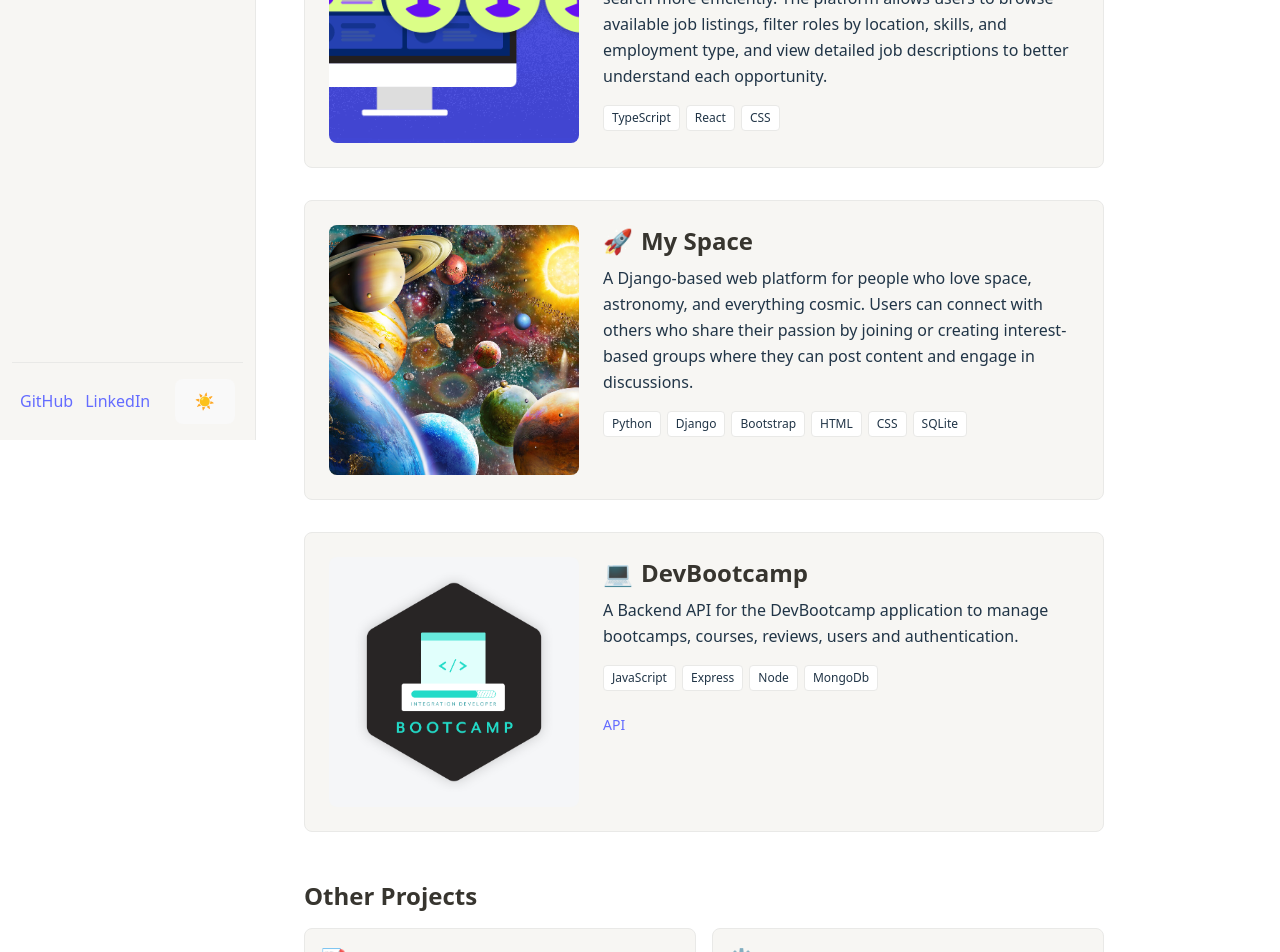
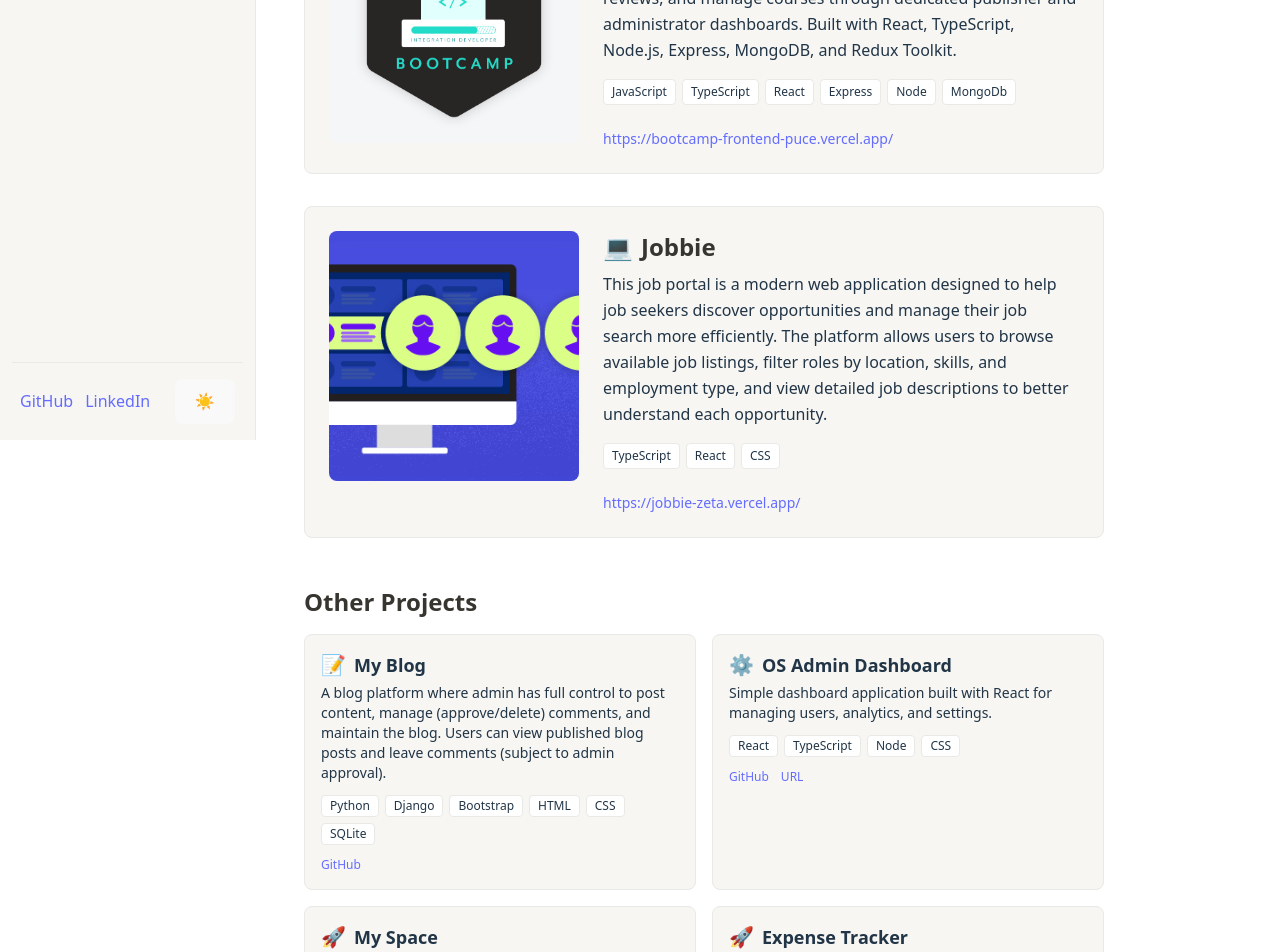
Before and after one commit to SodimuDemilade/my-portfolio, a React (Vite) app: page /project in a window 1280 px wide. Shown: the part 360-1312 px from the top of the page. Built offline with nearby package versions, Linux system fonts and the light colour scheme; what @ebay/nice-modal-react would draw is missing.

Commit message:
Added bootcamp frontend and java expense tracker

```diff
--- a/src/view/ProjectView.tsx
+++ b/src/view/ProjectView.tsx
@@ -19,31 +19,27 @@ export const ProjectView = () => {
                     <div className="space-y-8 pt-4">
                         <ProjectCard
                             emoji="💻"
+                            title="DevBootcamp"
+                            description="A full-stack bootcamp discovery platform that enables users to browse bootcamps, enroll in programs, save favorites, write reviews, and manage courses through dedicated publisher and administrator dashboards. Built with React, TypeScript, Node.js, Express, MongoDB, and Redux Toolkit."
+                            image="/images/bootcamp.png"
+                            gradient="from-red-400 to-pink-500 dark:from-red-500 dark:to-pink-600"
+                            tags={["JavaScript", "TypeScript", "React", "Express", "Node", "MongoDb"]}
+                            links={[
+                                {
+                                    label: "https://bootcamp-frontend-puce.vercel.app/",
+                                    url: "https://bootcamp-frontend-puce.vercel.app/"
+                                },
+                            ]}
+                        />
+                        <ProjectCard
+                            emoji="💻"
                             title="Jobbie"
                             description="This job portal is a modern web application designed to help job seekers discover opportunities and manage their job search more efficiently. The platform allows users to browse available job listings, filter roles by location, skills, and employment type, and view detailed job descriptions to better understand each opportunity."
                             image="/images/job.png"
                             gradient="from-purple-500 to-pink-500 dark:from-purple-600 dark:to-pink-600"
                             tags={["TypeScript", "React", "CSS"]}
-                        />
-
-                        <ProjectCard
-                            emoji="🚀"
-                            title="My Space"
-                            description="A Django-based web platform for people who love space, astronomy, and everything cosmic. Users can connect with others who share their passion by joining or creating interest-based groups where they can post content and engage in discussions."
-                            image="/images/space.jpg"
-                            gradient="from-purple-500 to-pink-500 dark:from-purple-600 dark:to-pink-600"
-                            tags={["Python", "Django", "Bootstrap", "HTML", "CSS", "SQLite"]}
-                        />
-
-                        <ProjectCard
-                            emoji="💻"
-                            title="DevBootcamp"
-                            description="A Backend API for the DevBootcamp application to manage bootcamps, courses, reviews, users and authentication."
-                            image="/images/bootcamp.png"
-                            gradient="from-red-400 to-pink-500 dark:from-red-500 dark:to-pink-600"
-                            tags={["JavaScript", "Express", "Node", "MongoDb"]}
                             links={[
-                                {label: "API", url: "https://devbootcamps.onrender.com/"},
+                                {label: "https://jobbie-zeta.vercel.app/", url: "https://jobbie-zeta.vercel.app/"},
                             ]}
                         />
 
@@ -64,6 +60,7 @@ export const ProjectView = () => {
                                 tags={["Python", "Django", "Bootstrap", "HTML", "CSS", "SQLite"]}
                                 links={[
                                     {label: "GitHub", url: "https://github.com/SodimuDemilade/blog_project"},
+                                    // {label: "URL", url: "https://jobbie-zeta.vercel.app/"}
                                 ]}
                             />
 
@@ -74,9 +71,36 @@ export const ProjectView = () => {
                                 tags={["React", "TypeScript", "Node", "CSS"]}
                                 links={[
                                     {label: "GitHub", url: "https://github.com/SodimuDemilade/OS-Admin-Dashboard"},
+                                    {label: "URL", url: "https://os-admin-dashboard-puce.vercel.app/"}
                                 ]}
                             />
 
+                            <SmallProjectCard
+                                emoji="🚀"
+                                title="My Space"
+                                description="A Django-based web platform for people who love space, astronomy, and everything cosmic. Users can connect with others who share their passion by joining or creating interest-based groups where they can post content and engage in discussions."
+                                // image="/images/space.jpg"
+                                // gradient="from-purple-500 to-pink-500 dark:from-purple-600 dark:to-pink-600"
+                                tags={["Python", "Django", "Bootstrap", "HTML", "CSS", "SQLite"]}
+                                links={[
+                                    {label: "Github", url: "https://github.com/SodimuDemilade/my_space"}
+                                ]}
+                            />
+
+                            <SmallProjectCard
+                                emoji="🚀"
+                                title="Expense Tracker"
+                                description="A backend API for a = personal expense tracking application built with Java Spring Boot that enables users to manage income and expenses, categorize transactions, and monitor spending through secure authentication and persistent data storage."
+                                // image="/images/space.jpg"
+                                // gradient="from-purple-500 to-pink-500 dark:from-purple-600 dark:to-pink-600"
+                                tags={["Java", "Spring Boot", "PostgreSQL"]}
+                                links={[
+                                    {
+                                        label: "Github",
+                                        url: "https://github.com/SodimuDemilade/personal-expense-tracker-backend"
+                                    }
+                                ]}
+                            />
                         </div>
                     </div>
 
```
